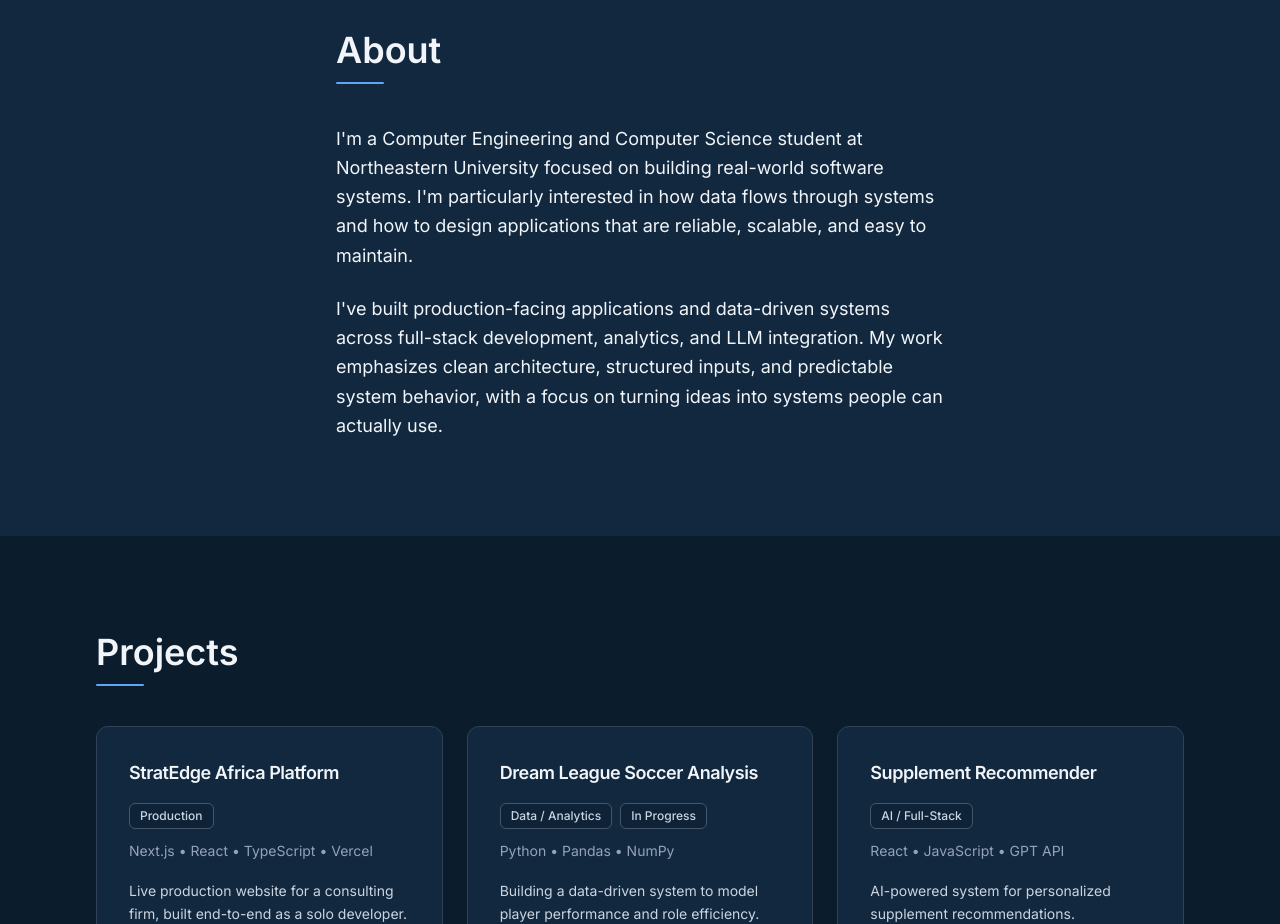
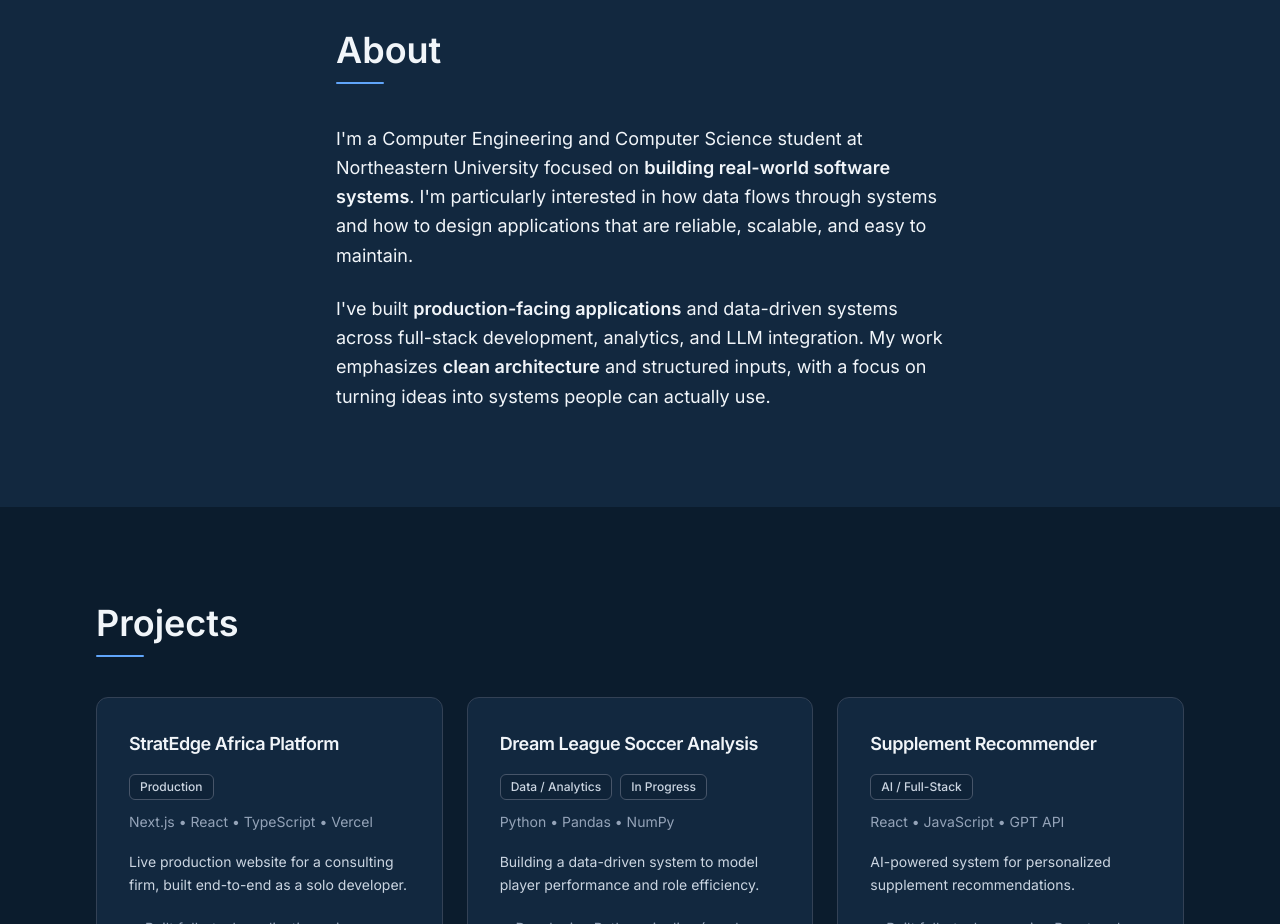
Before and after one commit to Arya85693/Aryamaan-Roy-Choudhury-s-Portfolio-, a Next.js app: page / in a window 1280 px wide. Shown: the part 880-1804 px from the top of the page. Built offline with nearby package versions, Linux system fonts and the light colour scheme.

Commit message:
refine about me section

```diff
--- a/src/app/page.tsx
+++ b/src/app/page.tsx
@@ -272,10 +272,17 @@ export default function Home() {
             <div className="mt-3 w-12 h-0.5 bg-accent rounded-full" />
           </div>
           <p className="text-slate-100 text-lg leading-relaxed mb-6">
-            I&apos;m a Computer Engineering and Computer Science student at Northeastern University focused on building real-world software systems. I&apos;m particularly interested in how data flows through systems and how to design applications that are reliable, scalable, and easy to maintain.
+            I&apos;m a Computer Engineering and Computer Science student at Northeastern University focused on{" "}
+            <strong className="font-semibold text-slate-100">building real-world software systems</strong>. I&apos;m
+            particularly interested in how data flows through systems and how to design applications that are
+            reliable, scalable, and easy to maintain.
           </p>
           <p className="text-slate-100 text-lg leading-relaxed">
-            I&apos;ve built production-facing applications and data-driven systems across full-stack development, analytics, and LLM integration. My work emphasizes clean architecture, structured inputs, and predictable system behavior, with a focus on turning ideas into systems people can actually use.
+            I&apos;ve built{" "}
+            <strong className="font-semibold text-slate-100">production-facing applications</strong> and
+            data-driven systems across full-stack development, analytics, and LLM integration. My work emphasizes{" "}
+            <strong className="font-semibold text-slate-100">clean architecture</strong> and structured inputs, with
+            a focus on turning ideas into systems people can actually use.
           </p>
         </div>
       </section>
```
